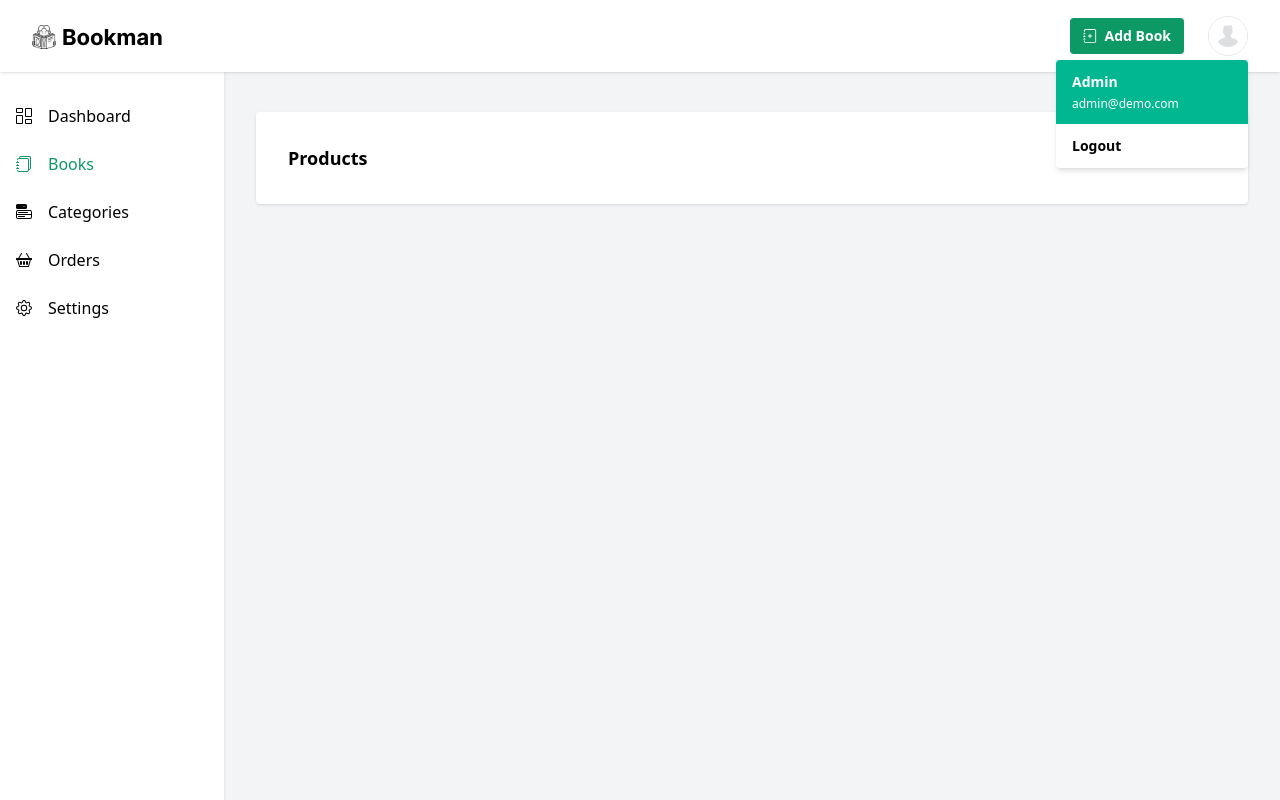
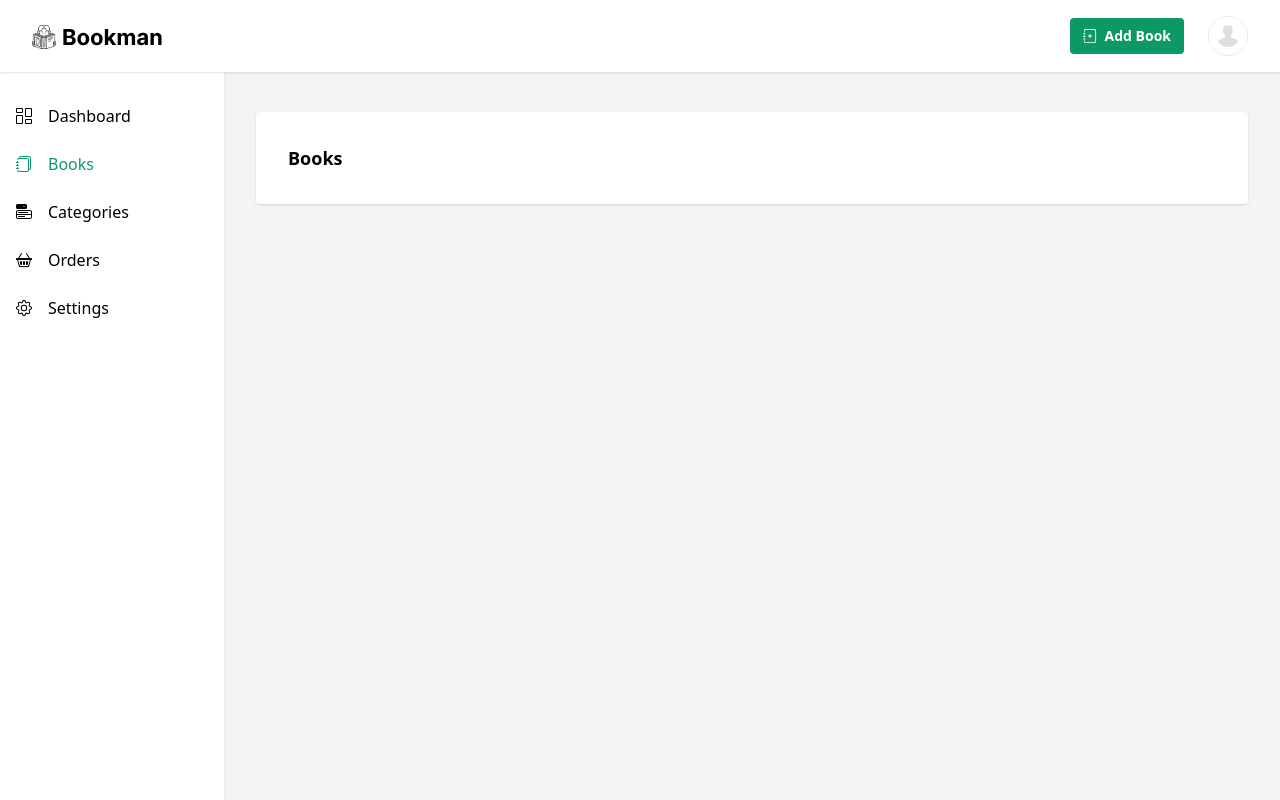
Before and after one commit to emmanuelallan/bookman_ui, a React (Create React App) app: page /books in a window 1280 px wide. Built offline with nearby package versions, Linux system fonts and the light colour scheme.

Commit message:
add state from avatar modal

```diff
--- a/src/components/navbar.js
+++ b/src/components/navbar.js
@@ -1,10 +1,17 @@
 import { Link } from 'react-router-dom';
-import { BsJournalPlus } from 'react-icons/bs';
+import { BsJournalPlus, BsBoxArrowRight } from 'react-icons/bs';
 import logo from '../assets/img/logo.svg';
 import menu from '../assets/img/menu.svg';
 import avatar from '../assets/img/avatar.svg';
+import { useState } from 'react';
 
-const Navbar = () => (
+const Navbar = () => {
+  const [open, setOpen] = useState(false);
+
+  const handleOpen = () => {
+    setOpen(() => !open);
+  };
+  return (
     <header className="fixed z-40 w-full bg-white shadow">
       <nav className="flex items-center justify-between px-5 py-4 md:px-8">
         <button className="flex items-center justify-center h-full p-2 focus:outline-none focus:text-accent lg:hidden">
@@ -26,22 +33,26 @@ const Navbar = () => (
             <button
               type="button"
               className="flex items-center focus:outline-none"
+              onClick={handleOpen}
             >
-            <div className='class="relative cursor-pointer w-10 h-10 overflow-hidden rounded-full border border-border-100'>
+              <div className="relative cursor-pointer w-10 h-10 overflow-hidden rounded-full border border-border-100">
                 <img src={avatar} alt="avatar" />
               </div>
             </button>
-          <ul className="absolute end-0 w-48 mt-1 origin-top-end bg-white rounded shadow-md right-0 focus:outline-none">
+            <ul
+              className="absolute end-0 w-48 mt-1 origin-top-end bg-white rounded shadow-md right-0 focus:outline-none"
+              style={open ? { display: 'block' } : { display: 'none' }}
+            >
               <li className="w-full flex flex-col space-y-1 bg-[#00b791] text-white text-sm rounded-t px-4 py-3">
                 <span className="font-semibold capitalize">admin</span>
-              <span class="text-xs">admin@demo.com</span>
+                <span className="text-xs">admin@demo.com</span>
               </li>
               <li className="border-b border-gray-100 cursor-pointer last:border-0">
                 <Link
                   to="/"
-                className="block px-4 py-3 text-sm capitalize font-semibold transition duration-200 hover:text-accent text-heading"
+                  className="flex items-center px-4 py-3 text-sm capitalize font-semibold transition duration-200 hover:text-accent text-heading"
                 >
-                Logout
+                  <BsBoxArrowRight /> <span className="ml-2">Logout</span>
                 </Link>
               </li>
             </ul>
@@ -50,5 +61,6 @@ const Navbar = () => (
       </nav>
     </header>
   );
+};
 
 export default Navbar;
--- a/src/pages/book.js
+++ b/src/pages/book.js
@@ -12,9 +12,7 @@ const Book = () => {
             <div className="p-5 md:p-8 bg-light shadow rounded flex flex-col mb-8">
               <div className="w-full flex flex-col md:flex-row items-center">
                 <div className="md:w-1/4 mb-4 md:mb-0">
-                  <h1 className="text-lg font-semibold text-heading">
-                    Products
-                  </h1>
+                  <h1 className="text-lg font-semibold text-heading">Books</h1>
                 </div>
                 <div className="w-full md:w-3/4 flex flex-col md:flex-row items-center">
                   <div className="w-full flex items-center">
--- a/src/pages/setting.js
+++ b/src/pages/setting.js
@@ -34,9 +34,15 @@ const Setting = () => {
                     <Input type="email" name="paypal" />
                   </div>
                   <div className="mb-5">
-                    <Label name="mpesa" title="Mpesa phone" />
+                    <Label name="mpesa" title="MPESA phone number" />
                     <Input type="tel" name="mpesa" />
                   </div>
+                  <button
+                    type="submit"
+                    className="inline-flex items-center justify-center flex-shrink-0 font-semibold leading-none rounded outline-none transition duration-300 ease-in-out focus:outline-none focus:shadow focus:ring-1 focus:ring-accent-700 bg-accent text-light border border-transparent hover:bg-accent-hover px-5 py-0 h-12 w-full sm:w-auto"
+                  >
+                    Save Changes
+                  </button>
                 </div>
               </div>
             </form>
```
Lines whose indentation alone changed are shown as unchanged.
